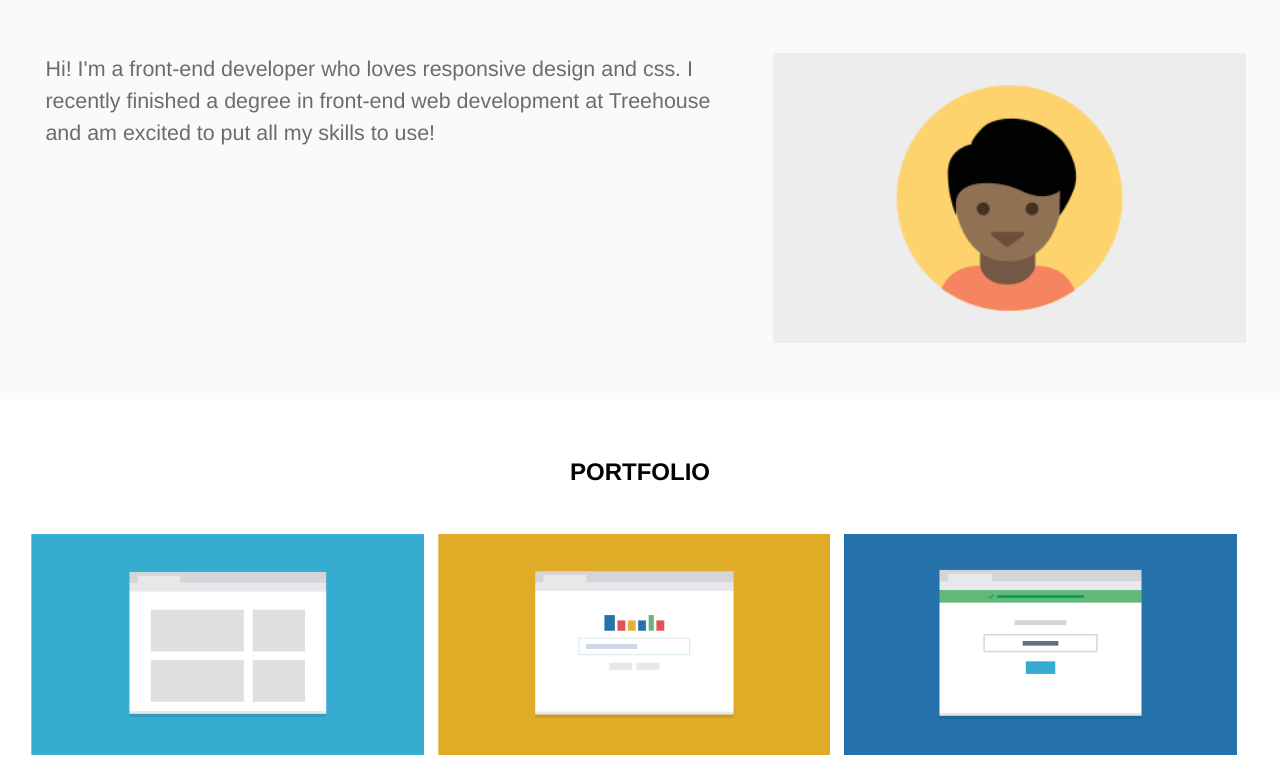
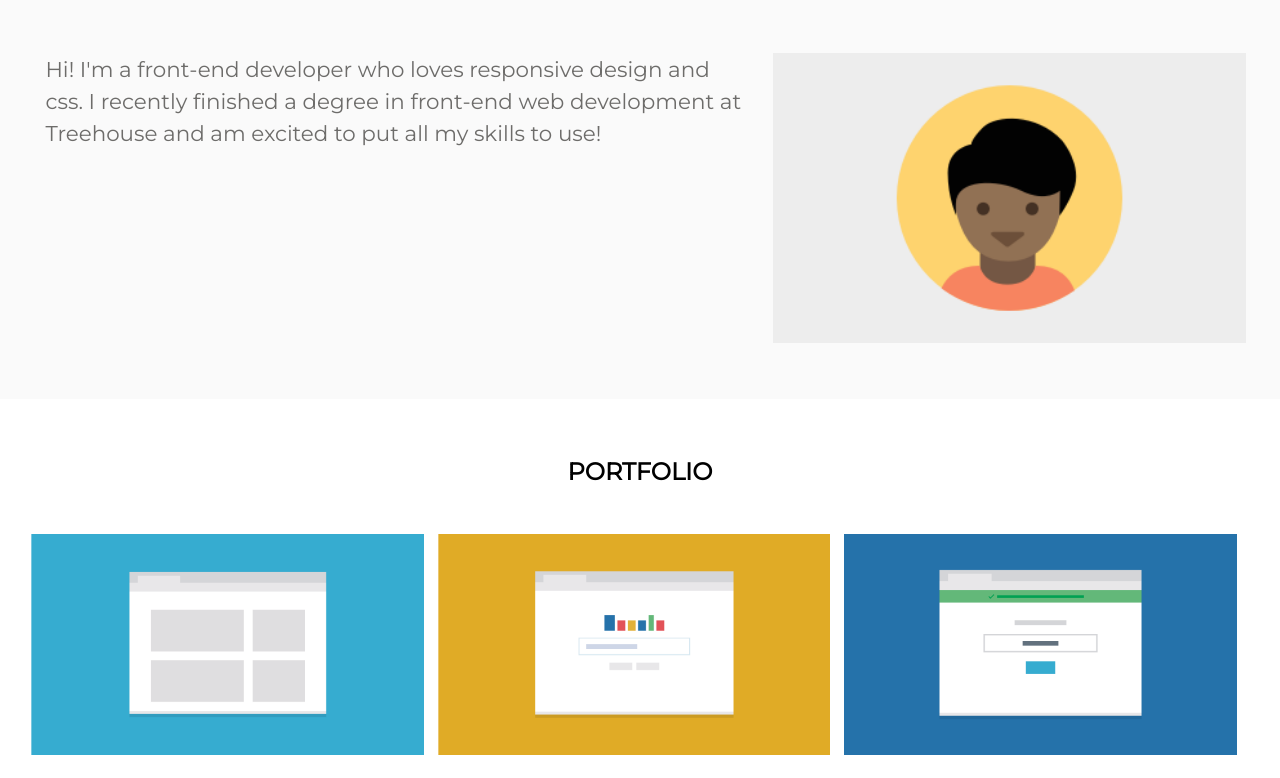
Before and after one commit to kevinbh313/second-project, a plain HTML site: page responsive_layout_v3 (1)/index.html in a window 1280 px wide. Shown: the part 94-872 px from the top of the page. Drawn offline with Linux system fonts and the light colour scheme.

Commit message:
added googleapis font

```diff
--- a/responsive_layout_v3 (1)/index.html
+++ b/responsive_layout_v3 (1)/index.html
@@ -5,6 +5,7 @@
     <meta charset="UTF-8">
     <meta name="viewport" content="width=device-width, initial-scale=1.0">
     <link rel="stylesheet" href="css/style.css">
+    <link href="https://fonts.googleapis.com/css?family=Montserrat&display=swap" rel="stylesheet">
     <title>Kevin Balderas' Page</title>
   </head>
 
```
Also changed, not shown: 3 other files.
